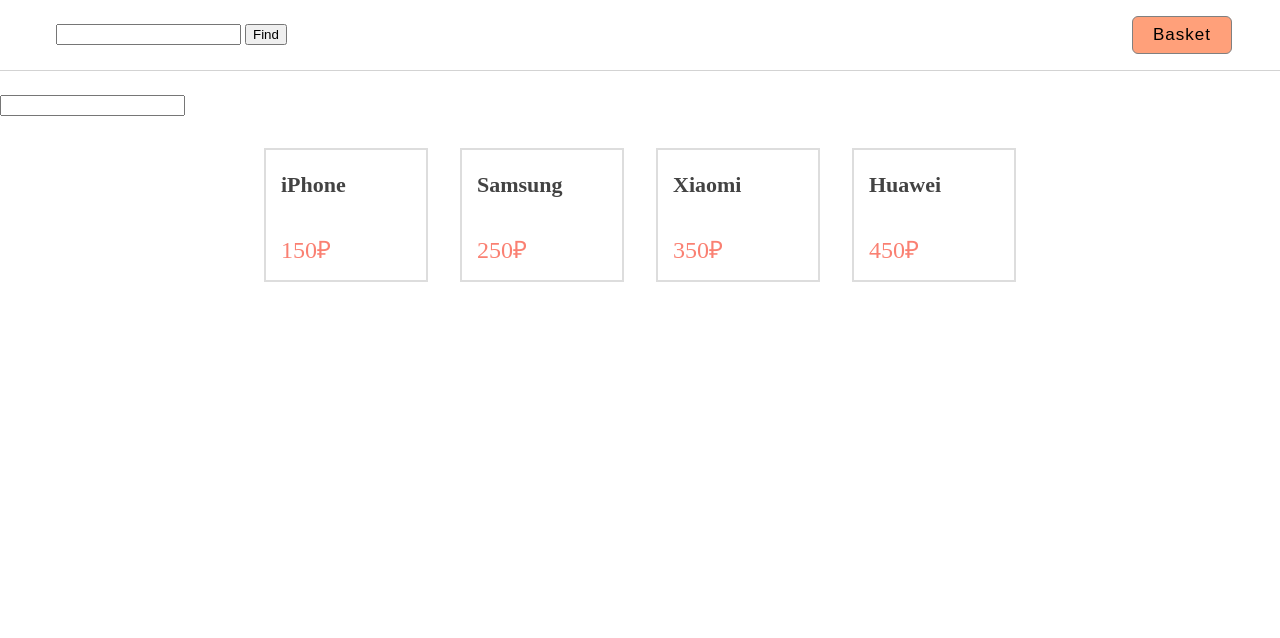
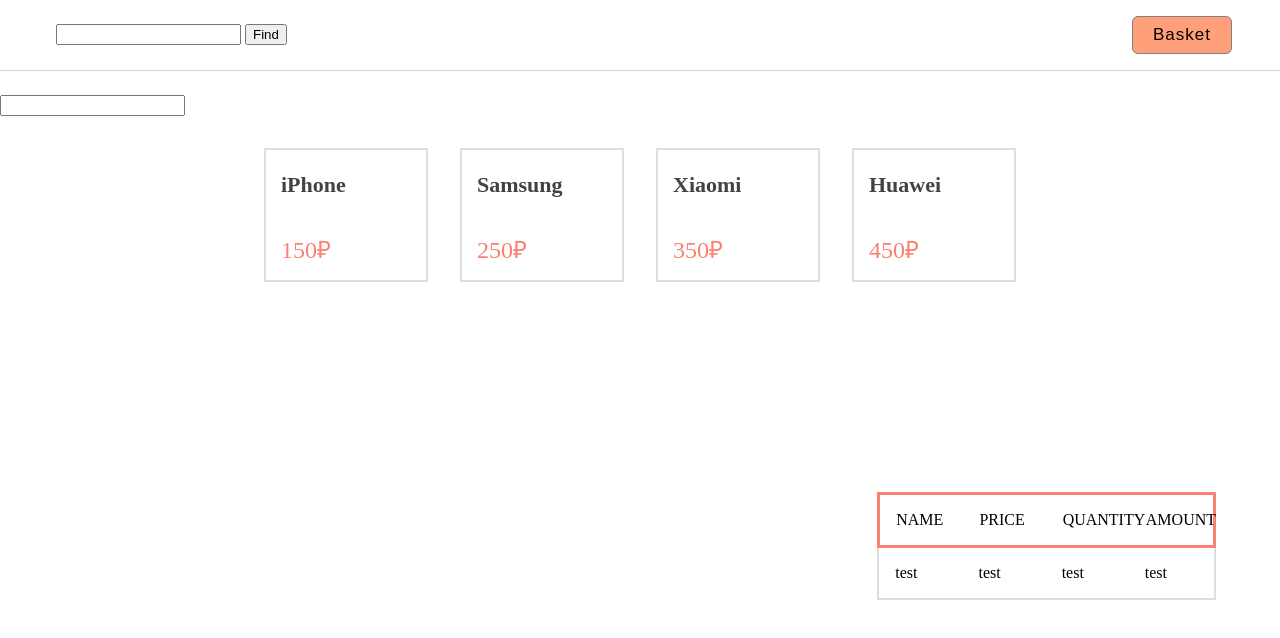
Before and after one commit to iasasl/js2, a plain HTML site: page dz5/index.html in a window 1280 px wide. Drawn offline with nearby package versions, Linux system fonts and the light colour scheme.

Commit message:
Вёрстка корзины

```diff
--- a/dz5/css/style.css
+++ b/dz5/css/style.css
@@ -77,3 +77,28 @@
     font-size: 22px;
     color: #434343;
 }
+
+.basket-block {
+    position: fixed;
+    right: 5%;
+    bottom: 25%;
+}
+
+.basket-header {
+    border: solid 3px #fa8072;
+    text-transform: uppercase;
+}
+
+.basket-container {
+    border: solid 2px #ddd;
+    border-top: none;
+}
+
+.basket-row {
+    display: flex;
+}
+
+.basket-item-parameter {
+    width: 4vw;
+    padding: 16px;
+}
--- a/dz5/index.html
+++ b/dz5/index.html
@@ -22,6 +22,24 @@
                 <p>{{ goodItem.price }}&#8381;</p>
             </div>
         </div>
+        <div class="basket-block">
+            <div class="basket-header">
+                <div class="basket-row">
+                    <span class="basket-item-parameter">name</span>
+                    <span class="basket-item-parameter">price</span>
+                    <span class="basket-item-parameter">quantity</span>
+                    <span class="basket-item-parameter">amount</span>
+                </div>
+            </div>
+            <div class="basket-container">
+                <div class="basket-row">
+                    <span class="basket-item-parameter">test</span>
+                    <span class="basket-item-parameter">test</span>
+                    <span class="basket-item-parameter">test</span>
+                    <span class="basket-item-parameter">test</span>
+                </div>
+            </div>
+        </div>
     </div>
     <script src="https://cdn.jsdelivr.net/npm/vue/dist/vue.js"></script>
     <script src="main.js"></script>
```
